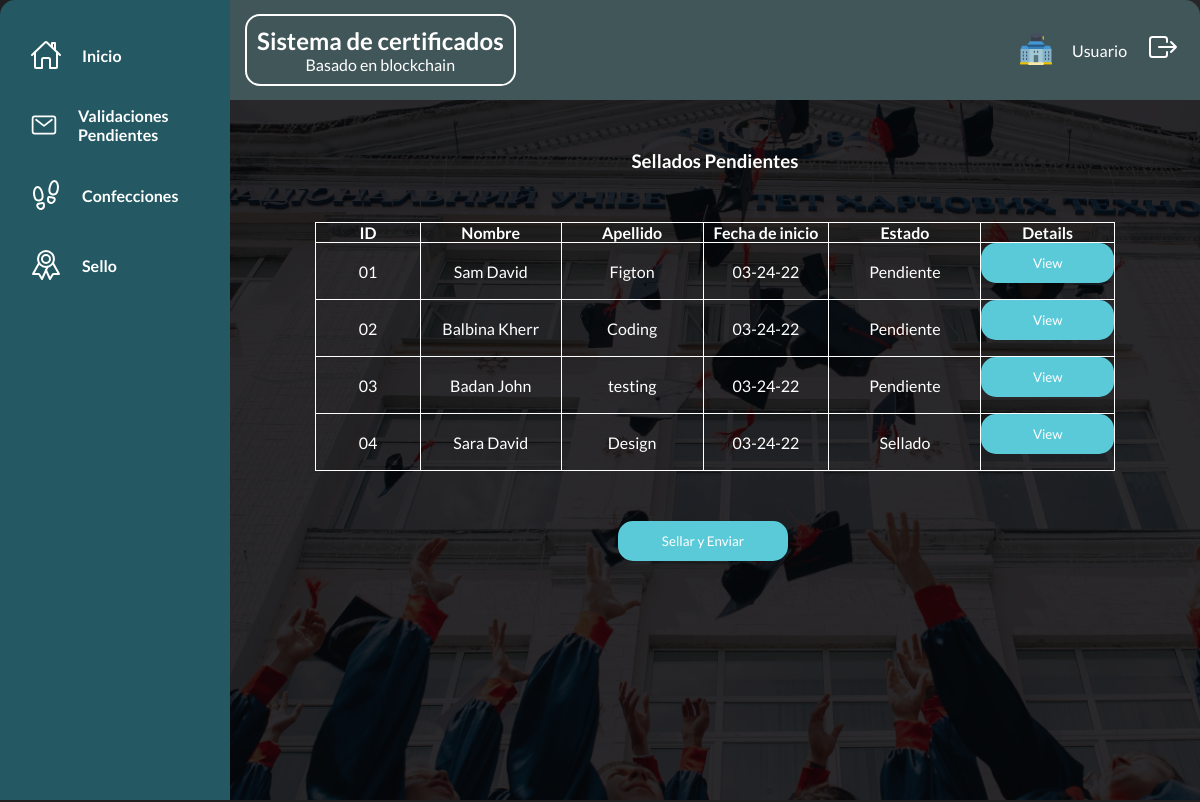
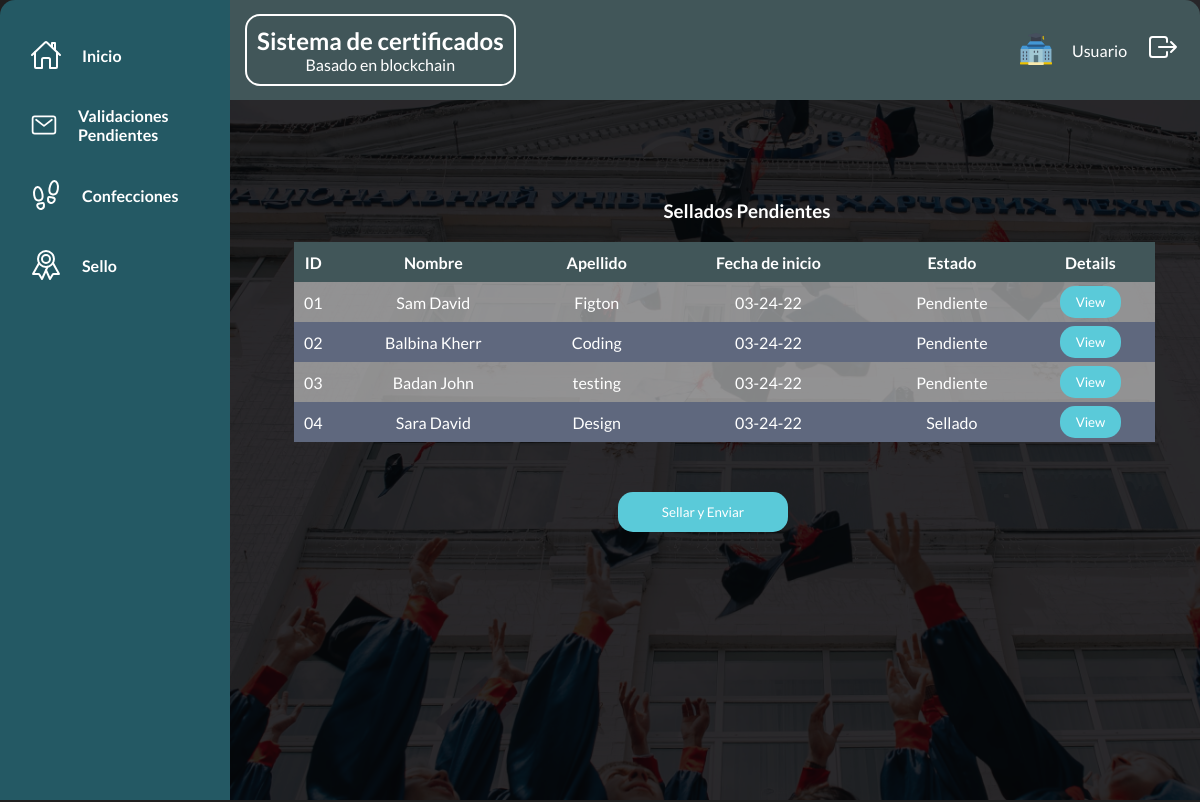
Before and after one commit to maxiivandlf/CertiblokJS--ElectronJS, an Electron app: page src/layout/layout_universidad/universidadSello.html in a window 1200 px wide. Shown: the top 802 px of the page. Drawn offline with nearby package versions, Linux system fonts and the light colour scheme.

Commit message:
CSS update
+Deleted extra css
+matching css style from diferent branchs

```diff
--- a/src/layout/layout_universidad/universidadSello.html
+++ b/src/layout/layout_universidad/universidadSello.html
@@ -4,7 +4,6 @@
 <meta name="viewport" content="width=device-width, initial-scale=1">
 <link rel="stylesheet" href="../../styles/globales.css">
 <link rel="stylesheet" href="../../styles/Estilo Universidad/globalesUniversidad.css">
-<link rel="stylesheet" href="../../styles/Estilo Universidad/universidadSello.css">
 </head>
 <body>
   <main class="container">
@@ -65,7 +64,7 @@
           <div class="results__list">
             <h1>Sellados Pendientes</h1>
             <table class="table">
-              <thead>
+              <thead class="table__head">
                 <tr>
                   <th>ID</th>
                   <th>Nombre</th>
@@ -76,7 +75,7 @@
                 </tr>
               </thead>
               <tbody>
-                <tr>
+                <tr class="fila">
                   <td>01</td>
                   <td>Sam David</td>
                   <td>Figton</td>
@@ -84,7 +83,7 @@
                   <td>Pendiente</td>
                   <td><button class="btn__view">View</button></td>
                 </tr>
-                <tr class="active">
+                <tr class="fila">
                   <td>02</td>
                   <td>Balbina Kherr</td>
                   <td>Coding</td>
@@ -92,7 +91,7 @@
                   <td>Pendiente</td>
                   <td><button class="btn__view">View</button></td>
                 </tr>
-                <tr>
+                <tr class="fila">
                   <td>03</td>
                   <td>Badan John</td>
                   <td>testing</td>
@@ -100,7 +99,7 @@
                   <td>Pendiente</td>
                   <td><button class="btn__view">View</button></td>
                 </tr>
-                <tr>
+                <tr class="fila">
                   <td>04</td>
                   <td>Sara David</td>
                   <td>Design</td>
@@ -112,7 +111,7 @@
             </table>
           </div>
         </section>
-        <button class="btn__enviar" id="btn__sellado">Sellar y Enviar</button>
+        <button class="btn__enviar__sello" id="btn__sellado">Sellar y Enviar</button>
       </div>
       <footer class="footer">
         <p class="title__footer">Copyrigth Seminario 2®</p>
--- a/src/styles/Estilo Universidad/globalesUniversidad.css
+++ b/src/styles/Estilo Universidad/globalesUniversidad.css
@@ -3,3 +3,172 @@
     background-repeat: no-repeat;
     background-size: cover;
   }
+  .bienvenido {
+    height: 80%;
+    display: flex;
+    flex-direction: column;
+    text-align: center;
+    align-items: center;
+
+}
+
+.bienvenido__title {
+    margin: 50px auto;
+    font-size: 2rem;
+
+}
+
+.logoUniversidad {
+   width: 300px;
+}
+
+.bienvenido__descripcion {
+    margin: 50px;
+    font-size: 1.5rem;
+    }
+
+.title__footer {
+    margin-left: 15px;
+}
+
+/* seccion validacion */
+.content__validacion {
+  display: flex;
+  margin: 50px auto;
+  flex-direction: column;
+  text-align: center;
+  height: 100vh;
+}
+
+.seach {
+  margin: 50px auto;
+
+}
+
+.seach__input {
+  width: 750px;
+  height: 35px;
+  cursor: pointer;
+  margin-bottom: 16px;
+  border-radius: 15px;
+}
+
+.seach__btn {
+  background-color: var(--boton_activo);
+  width: 144px;
+  height: 40px;
+  cursor: pointer;
+  margin-bottom: 16px;
+  border-radius: 15px;
+  margin-left: 50px;
+}
+.results {
+  margin-left: 4em;
+}
+.results__title {
+  text-align: left;
+  margin: 1em auto;
+}
+
+.table {
+  background-color: var(--cuadro_de_datos);
+  width: 95%;
+  padding: 15px;
+  border-radius: 15px;
+  border-collapse: collapse;
+  margin-top: 20px;
+  margin-bottom: 20px;
+  }
+
+.table__head {
+  background-color: var(--boton_inactivo);
+}
+.fila,
+th {
+  height: 40px;
+}
+.btn__view {
+  padding: 0.5rem 1rem;
+  border-radius: 15px;
+  cursor: pointer;
+  background-color: var(--boton_activo);
+}
+
+.btn__validar {
+  width: 200px;
+  height: 40px;
+  background-color: var(--boton_activo);
+  border: none;
+  color: var(--Texto_menus);
+  margin-bottom: 16px;
+  border-radius: 15px;
+  cursor: pointer;
+}
+
+.btn__enviar {
+  width: 170px;
+  height: 40px;
+  background-color: var(--boton_activo);
+  border: none;
+  color: var(--Texto_menus);
+  margin-bottom: 16px;
+  border-radius: 15px;
+  cursor: pointer;
+}
+
+/* Seccion Confeccion */
+
+.content__confeccion {
+  display: flex;
+  margin: 50px auto;
+  flex-direction: column;
+  text-align: center;
+  height: 100vh;
+}
+
+.results__list {
+  margin: 50px auto;
+}
+
+
+
+.btn__enviar__confeccion {
+  width: 170px;
+  height: 40px;
+  background-color: var(--boton_activo);
+  border: none;
+  color: var(--Texto_menus);
+  margin-bottom: 16px;
+  border-radius: 15px;
+  cursor: pointer;
+  margin-left: 40%;
+}
+
+/* Seccion Sello */
+
+.content__sello {
+  display: flex;
+  margin: 50px auto;
+  flex-direction: column;
+  text-align: center;
+  height: 100vh;
+}
+
+
+
+
+.btn__enviar__sello {
+  width: 170px;
+  height: 40px;
+  background-color: var(--boton_activo);
+  border: none;
+  color: var(--Texto_menus);
+  margin-bottom: 16px;
+  border-radius: 15px;
+  cursor: pointer;
+  margin-left: 40%;
+}
+
+.fila:nth-child(even) {
+  background-color: rgb(95, 104, 126);
+}
--- a/src/styles/Estilo Universidad/universidadConfeccion.css
+++ /dev/null
@@ -1,40 +0,0 @@
-.content__confeccion {
-    display: flex;
-    margin: 50px auto;
-    flex-direction: column;
-    text-align: center;
-    height: 100vh;
-}
-
-.results__list {
-    margin: 50px auto;
-}
-
-.table, th, td {
-    text-align: center;
-    margin: 50px auto;
-    border: 1px solid;
-    width: 100vh;
-    border-collapse: collapse;
-}
-
-.btn__view {
-    background-color: var(--boton_activo);
-    width: 100%;
-    height: 40px;
-    cursor: pointer;
-    margin-bottom: 16px;
-    border-radius: 15px;
-}
-
-.btn__enviar {
-    width: 170px;
-    height: 40px;
-    background-color: var(--boton_activo);
-    border: none;
-    color: var(--Texto_menus);
-    margin-bottom: 16px;
-    border-radius: 15px;
-    cursor: pointer;
-    margin-left: 40%;
-}
--- a/src/styles/Estilo Universidad/universidadSello.css
+++ /dev/null
@@ -1,36 +0,0 @@
-.content__sello {
-    display: flex;
-    margin: 50px auto;
-    flex-direction: column;
-    text-align: center;
-    height: 100vh;
-}
-
-.table, th, td {
-    text-align: center;
-    margin: 50px auto;
-    border: 1px solid;
-    width: 100vh;
-    border-collapse: collapse;
-}
-
-.btn__view {
-    background-color: var(--boton_activo);
-    width: 100%;
-    height: 40px;
-    cursor: pointer;
-    margin-bottom: 16px;
-    border-radius: 15px;
-}
-
-.btn__enviar {
-    width: 170px;
-    height: 40px;
-    background-color: var(--boton_activo);
-    border: none;
-    color: var(--Texto_menus);
-    margin-bottom: 16px;
-    border-radius: 15px;
-    cursor: pointer;
-    margin-left: 40%;
-}
--- a/src/styles/Estilo Universidad/universidadValidacion.css
+++ /dev/null
@@ -1,69 +0,0 @@
-.content__validacion {
-    display: flex;
-    margin: 50px auto;
-    flex-direction: column;
-    text-align: center;
-    height: 100vh;
-}
-
-.seach {
-    margin: 50px auto;
-
-}
-
-.seach__input {
-    width: 750px;
-    height: 35px;
-    cursor: pointer;
-    margin-bottom: 16px;
-    border-radius: 15px;
-}
-
-.seach__btn {
-    background-color: var(--boton_activo);
-    width: 144px;
-    height: 40px;
-    cursor: pointer;
-    margin-bottom: 16px;
-    border-radius: 15px;
-    margin-left: 50px;
-}
-
-.table, th, td {
-    text-align: center;
-    margin: 50px auto;
-    border: 1px solid;
-    width: 100vh;
-    border-collapse: collapse;
-}
-
-.btn__view {
-    background-color: var(--boton_activo);
-    width: 100%;
-    height: 40px;
-    cursor: pointer;
-    margin-bottom: 16px;
-    border-radius: 15px;
-}
-
-.btn__validar {
-    width: 200px;
-    height: 40px;
-    background-color: var(--boton_activo);
-    border: none;
-    color: var(--Texto_menus);
-    margin-bottom: 16px;
-    border-radius: 15px;
-    cursor: pointer;
-}
-
-.btn__enviar {
-    width: 170px;
-    height: 40px;
-    background-color: var(--boton_activo);
-    border: none;
-    color: var(--Texto_menus);
-    margin-bottom: 16px;
-    border-radius: 15px;
-    cursor: pointer;
-}
```
Also changed, not shown: src/layout/layout_universidad/universidadConfeccion.html (+6 -7 lines), src/layout/layout_universidad/universidadInicio.html (+0 -1 lines), src/layout/layout_universidad/universidadValidacion.html (+6 -7 lines), src/styles/Estilo Universidad/universidadInicio.css (deleted, +0 -27 lines).
